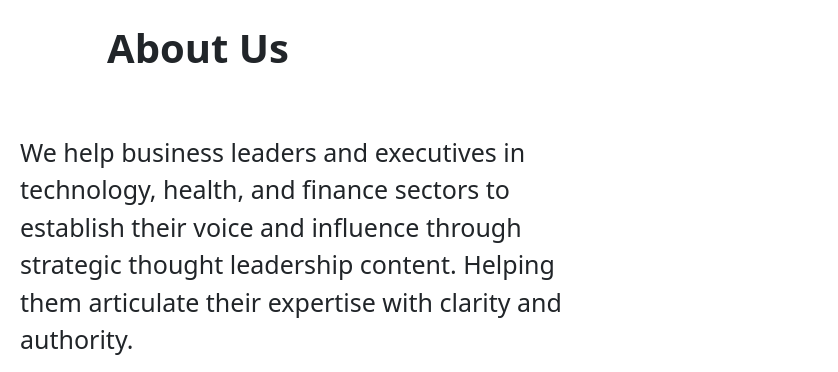
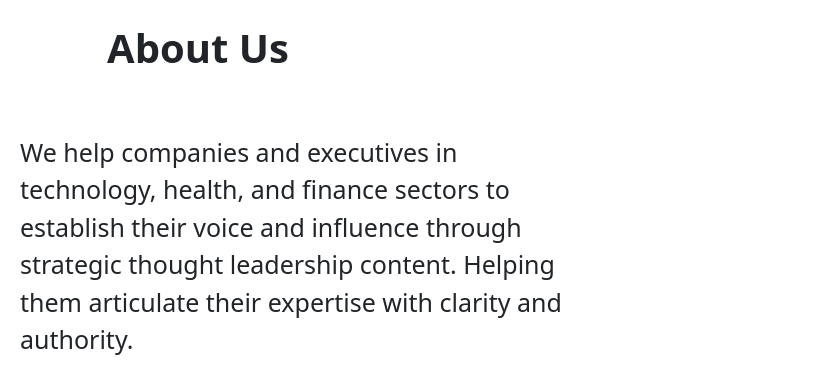
Before and after one commit to kahanikaars/kahanikaars.github.io, a website: page index.html in a window 1280 px wide. Shown: the part 840-1212 px from the top of the page, 442-1280 px from the left. Drawn offline with nearby package versions, Linux system fonts and the light colour scheme.

Commit message:
Update paragraph to replace 'business leaders' with 'companies'

```diff
--- a/index.html
+++ b/index.html
@@ -72,7 +72,7 @@
                 </div>
                 <div class="col-lg-6" style="font-size: 25px;">
                     <br>
-                    <p> We help business leaders and executives in technology, health, and finance sectors to establish their voice and influence through strategic thought leadership content. Helping them articulate their expertise with clarity and authority.</p>
+                    <p> We help companies and executives in technology, health, and finance sectors to establish their voice and influence through strategic thought leadership content. Helping them articulate their expertise with clarity and authority.</p>
                     <p> Our content positions you as the industry leader - driving credibility, engagement, and business growth. </p>
                 </div>
             </div>
```
